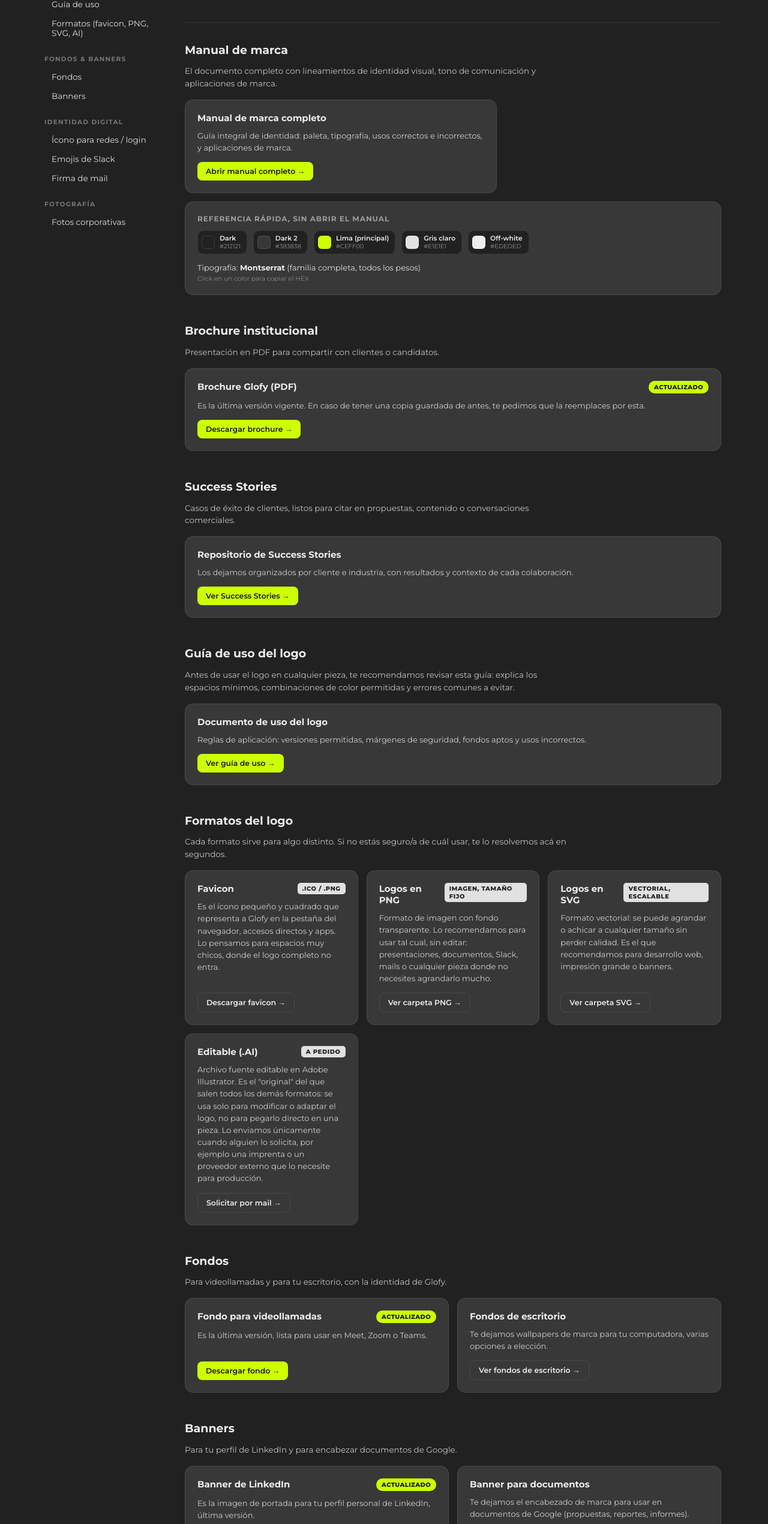
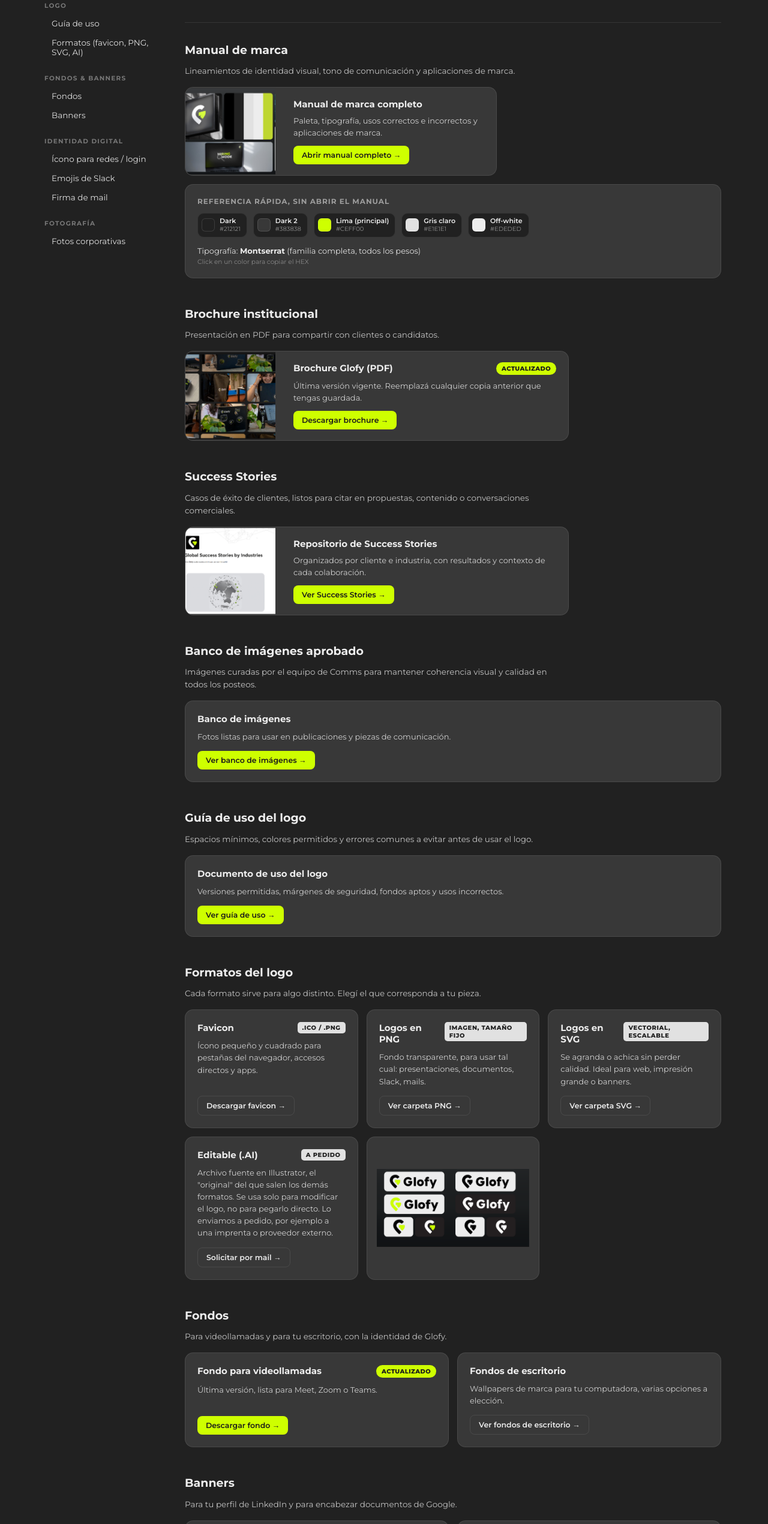
Before and after one commit to comms-glofy/brand, a plain HTML site: page index.html in a window 1280 px wide. Shown: the part 259-2800 px from the top of the page at 60% size. Drawn offline with Linux system fonts and the light colour scheme.

Commit message:
Update index.html

```diff
--- a/index.html
+++ b/index.html
@@ -158,6 +158,19 @@
   }
   .btn.ghost:hover{border-color:var(--lime); color:var(--lime);}
 
+  .card-media{
+    flex-direction:row; padding:0; max-width:640px; overflow:hidden;
+  }
+  .card-media .card-media-img{
+    width:150px; flex-shrink:0; object-fit:cover; display:block;
+  }
+  .card-media .card-media-body{
+    padding:18px 20px; display:flex; flex-direction:column; gap:8px; flex:1; min-width:0;
+  }
+
+  .img-card{padding:16px; overflow:hidden; background:var(--bg2); display:flex; align-items:center; justify-content:center; min-height:220px;}
+  .img-card img{width:100%; height:100%; object-fit:contain; display:block;}
+
   /* palette mini section */
   .palette-card{
     background:var(--bg2); border:1px solid var(--border); border-radius:var(--radius);
@@ -231,9 +244,16 @@
     nav.side .group-label{display:none;}
     nav.side a{white-space:nowrap; border-left:none; border-bottom:2px solid transparent;}
     nav.side a.active{border-left:none; border-bottom-color:var(--lime);}
+    .brand img{height:20px;}
+    .brand{font-size:13.5px;}
     main{padding:24px 18px 80px;}
-    .search-wrap{max-width:none;}
-    .topbar{flex-wrap:wrap;}
+    .search-wrap{max-width:none; order:3; flex-basis:100%;}
+    .topbar{flex-wrap:wrap; padding:12px 16px; gap:10px;}
+    .updated-tag{order:2; margin-left:auto; font-size:10px;}
+    .hero h1{font-size:24px;}
+    .img-card{min-height:150px;}
+    .card-media{flex-direction:column;}
+    .card-media .card-media-img{width:100%; height:130px;}
   }
 </style>
 </head>
@@ -257,6 +277,7 @@
     <a href="#marca">Manual de marca</a>
     <a href="#brochure">Brochure</a>
     <a href="#stories">Success Stories</a>
+    <a href="#banco-imagenes">Banco de imágenes</a>
 
     <div class="group-label">Logo</div>
     <a href="#logo-uso">Guía de uso</a>
@@ -286,15 +307,18 @@
     <section class="block" id="marca" data-keywords="manual marca brand book colores paleta tipografia fuente montserrat">
       <div class="block-head">
         <h2>Manual de marca</h2>
-        <p class="block-desc">El documento completo con lineamientos de identidad visual, tono de comunicación y aplicaciones de marca.</p>
+        <p class="block-desc">Lineamientos de identidad visual, tono de comunicación y aplicaciones de marca.</p>
       </div>
-      <div class="card" style="max-width:520px;">
+      <div class="card card-media" style="max-width:520px;">
+        <img class="card-media-img" src="https://raw.githubusercontent.com/comms-glofy/brand/refs/heads/main/brandbook.png" alt="Manual de marca Glofy">
+        <div class="card-media-body">
           <div class="card-top">
             <h3>Manual de marca completo</h3>
           </div>
-        <p>Guía integral de identidad: paleta, tipografía, usos correctos e incorrectos, y aplicaciones de marca.</p>
+          <p>Paleta, tipografía, usos correctos e incorrectos y aplicaciones de marca.</p>
           <div class="btn-row">
             <a class="btn" href="https://drive.google.com/drive/folders/1bPQBH-Ahoqwirutf3dFwiLhuyTvvv0lw?usp=drive_link" target="_blank" rel="noopener">Abrir manual completo →</a>
+          </div>
         </div>
       </div>
 
@@ -319,14 +343,17 @@
         <p class="block-desc">Presentación en PDF para compartir con clientes o candidatos.</p>
       </div>
       <div class="grid">
-        <div class="card">
+        <div class="card card-media">
+          <img class="card-media-img" src="https://raw.githubusercontent.com/comms-glofy/brand/refs/heads/main/brochure.png" alt="Brochure institucional Glofy">
+          <div class="card-media-body">
             <div class="card-top">
               <h3>Brochure Glofy (PDF)</h3>
               <span class="badge">Actualizado</span>
             </div>
-          <p>Es la última versión vigente. En caso de tener una copia guardada de antes, te pedimos que la reemplaces por esta.</p>
+            <p>Última versión vigente. Reemplazá cualquier copia anterior que tengas guardada.</p>
             <div class="btn-row">
               <a class="btn" href="https://drive.google.com/drive/folders/1eA5qVDE12Tw4DIY487-_PuAhJZ4F1RNf?usp=drive_link" target="_blank" rel="noopener">Descargar brochure →</a>
+            </div>
           </div>
         </div>
       </div>
@@ -339,11 +366,31 @@
         <p class="block-desc">Casos de éxito de clientes, listos para citar en propuestas, contenido o conversaciones comerciales.</p>
       </div>
       <div class="grid">
-        <div class="card">
+        <div class="card card-media">
+          <img class="card-media-img" src="https://raw.githubusercontent.com/comms-glofy/brand/refs/heads/main/success.png" alt="Success Stories Glofy">
+          <div class="card-media-body">
             <div class="card-top"><h3>Repositorio de Success Stories</h3></div>
-          <p>Los dejamos organizados por cliente e industria, con resultados y contexto de cada colaboración.</p>
+            <p>Organizados por cliente e industria, con resultados y contexto de cada colaboración.</p>
             <div class="btn-row">
               <a class="btn" href="https://docs.glofy.co/stories" target="_blank" rel="noopener">Ver Success Stories →</a>
+            </div>
+          </div>
+        </div>
+      </div>
+    </section>
+
+    <!-- BANCO DE IMÁGENES -->
+    <section class="block" id="banco-imagenes" data-keywords="banco de imagenes fotos posteos redes contenido aprobado">
+      <div class="block-head">
+        <h2>Banco de imágenes aprobado</h2>
+        <p class="block-desc">Imágenes curadas por el equipo de Comms para mantener coherencia visual y calidad en todos los posteos.</p>
+      </div>
+      <div class="grid">
+        <div class="card">
+          <div class="card-top"><h3>Banco de imágenes</h3></div>
+          <p>Fotos listas para usar en publicaciones y piezas de comunicación.</p>
+          <div class="btn-row">
+            <a class="btn" href="https://drive.google.com/drive/folders/1R3zHQ6Lv80OSAXbsf1pNqi9t_k3wGSy3?usp=sharing" target="_blank" rel="noopener">Ver banco de imágenes →</a>
           </div>
         </div>
       </div>
@@ -353,12 +400,12 @@
     <section class="block" id="logo-uso" data-keywords="logo uso reglas guia isotipo imagotipo">
       <div class="block-head">
         <h2>Guía de uso del logo</h2>
-        <p class="block-desc">Antes de usar el logo en cualquier pieza, te recomendamos revisar esta guía: explica los espacios mínimos, combinaciones de color permitidas y errores comunes a evitar.</p>
+        <p class="block-desc">Espacios mínimos, colores permitidos y errores comunes a evitar antes de usar el logo.</p>
       </div>
       <div class="grid">
         <div class="card">
           <div class="card-top"><h3>Documento de uso del logo</h3></div>
-          <p>Reglas de aplicación: versiones permitidas, márgenes de seguridad, fondos aptos y usos incorrectos.</p>
+          <p>Versiones permitidas, márgenes de seguridad, fondos aptos y usos incorrectos.</p>
           <div class="btn-row">
             <a class="btn" href="https://drive.google.com/file/d/1L2hwN70-vmbdL-G5lDvhJszQ-e_EzJQt/view?usp=drive_link" target="_blank" rel="noopener">Ver guía de uso →</a>
           </div>
@@ -370,7 +417,7 @@
     <section class="block" id="logo-formatos" data-keywords="logo favicon png svg ai editable vector formatos">
       <div class="block-head">
         <h2>Formatos del logo</h2>
-        <p class="block-desc">Cada formato sirve para algo distinto. Si no estás seguro/a de cuál usar, te lo resolvemos acá en segundos.</p>
+        <p class="block-desc">Cada formato sirve para algo distinto. Elegí el que corresponda a tu pieza.</p>
       </div>
       <div class="grid two">
         <div class="card fmt-card">
@@ -378,7 +425,7 @@
             <h3>Favicon</h3>
             <span class="fmt-tag">.ico / .png</span>
           </div>
-          <p>Es el ícono pequeño y cuadrado que representa a Glofy en la pestaña del navegador, accesos directos y apps. Lo pensamos para espacios muy chicos, donde el logo completo no entra.</p>
+          <p>Ícono pequeño y cuadrado para pestañas del navegador, accesos directos y apps.</p>
           <div class="btn-row">
             <a class="btn ghost" href="https://drive.google.com/file/d/1uI5aWUBtKqGYWAqxzDFjfI9so_2S4Y46/view?usp=drive_link" target="_blank" rel="noopener">Descargar favicon →</a>
           </div>
@@ -389,7 +436,7 @@
             <h3>Logos en PNG</h3>
             <span class="fmt-tag">Imagen, tamaño fijo</span>
           </div>
-          <p>Formato de imagen con fondo transparente. Lo recomendamos para usar tal cual, sin editar: presentaciones, documentos, Slack, mails o cualquier pieza donde no necesites agrandarlo mucho.</p>
+          <p>Fondo transparente, para usar tal cual: presentaciones, documentos, Slack, mails.</p>
           <div class="btn-row">
             <a class="btn ghost" href="https://drive.google.com/drive/folders/1zlr93lkQUZu0AXEK32wqw0fnZSI6yNV7?usp=drive_link" target="_blank" rel="noopener">Ver carpeta PNG →</a>
           </div>
@@ -400,7 +447,7 @@
             <h3>Logos en SVG</h3>
             <span class="fmt-tag">Vectorial, escalable</span>
           </div>
-          <p>Formato vectorial: se puede agrandar o achicar a cualquier tamaño sin perder calidad. Es el que recomendamos para desarrollo web, impresión grande o banners.</p>
+          <p>Se agranda o achica sin perder calidad. Ideal para web, impresión grande o banners.</p>
           <div class="btn-row">
             <a class="btn ghost" href="https://drive.google.com/drive/folders/1ZjJ7a6FFTu-qLUOk-5agXT8SQMn8O3Rq?usp=drive_link" target="_blank" rel="noopener">Ver carpeta SVG →</a>
           </div>
@@ -411,10 +458,14 @@
             <h3>Editable (.AI)</h3>
             <span class="fmt-tag">A pedido</span>
           </div>
-          <p>Archivo fuente editable en Adobe Illustrator. Es el "original" del que salen todos los demás formatos: se usa solo para modificar o adaptar el logo, no para pegarlo directo en una pieza. Lo enviamos únicamente cuando alguien lo solicita, por ejemplo una imprenta o un proveedor externo que lo necesite para producción.</p>
+          <p>Archivo fuente en Illustrator, el "original" del que salen los demás formatos. Se usa solo para modificar el logo, no para pegarlo directo. Lo enviamos a pedido, por ejemplo a una imprenta o proveedor externo.</p>
           <div class="btn-row">
             <a class="btn ghost" href="mailto:comms@glofy.co?subject=Solicito%20el%20archivo%20.AI%20del%20logo" target="_blank" rel="noopener">Solicitar por mail →</a>
           </div>
+        </div>
+
+        <div class="card fmt-card img-card">
+          <img src="https://raw.githubusercontent.com/comms-glofy/brand/refs/heads/main/logos.png" alt="Variantes del logo Glofy">
         </div>
       </div>
     </section>
@@ -431,14 +482,14 @@
             <h3>Fondo para videollamadas</h3>
             <span class="badge">Actualizado</span>
           </div>
-          <p>Es la última versión, lista para usar en Meet, Zoom o Teams.</p>
+          <p>Última versión, lista para Meet, Zoom o Teams.</p>
           <div class="btn-row">
             <a class="btn" href="https://drive.google.com/file/d/1x0UzEff6On29-Kj3jLoCY_9PiLJiUT3M/view?usp=sharing" target="_blank" rel="noopener">Descargar fondo →</a>
           </div>
         </div>
         <div class="card">
           <div class="card-top"><h3>Fondos de escritorio</h3></div>
-          <p>Te dejamos wallpapers de marca para tu computadora, varias opciones a elección.</p>
+          <p>Wallpapers de marca para tu computadora, varias opciones a elección.</p>
           <div class="btn-row">
             <a class="btn ghost" href="https://drive.google.com/drive/folders/1sKmBlbkh3gB_-E97D2J9ollKpRWbhATy?usp=drive_link" target="_blank" rel="noopener">Ver fondos de escritorio →</a>
           </div>
@@ -458,14 +509,14 @@
             <h3>Banner de LinkedIn</h3>
             <span class="badge">Actualizado</span>
           </div>
-          <p>Es la imagen de portada para tu perfil personal de LinkedIn, última versión.</p>
+          <p>Portada para tu perfil personal de LinkedIn, última versión.</p>
           <div class="btn-row">
             <a class="btn" href="https://drive.google.com/file/d/1-lcmEsJUWV_traQG5OIEEoxwCFbqnA7W/view?usp=sharing" target="_blank" rel="noopener">Descargar banner →</a>
           </div>
         </div>
         <div class="card">
           <div class="card-top"><h3>Banner para documentos</h3></div>
-          <p>Te dejamos el encabezado de marca para usar en documentos de Google (propuestas, reportes, informes).</p>
+          <p>Encabezado de marca para documentos de Google: propuestas, reportes, informes.</p>
           <div class="btn-row">
             <a class="btn ghost" href="https://drive.google.com/drive/folders/12euGsV99uCo1Dv3vf21653oI5UIlXrwt?usp=drive_link" target="_blank" rel="noopener">Ver carpeta →</a>
             <a class="btn ghost" href="https://docs.glofy.co/banners-google" target="_blank" rel="noopener">Instructivo de uso →</a>
@@ -483,7 +534,7 @@
       <div class="grid">
         <div class="card">
           <div class="card-top"><h3>Isotipo: ícono "G"</h3></div>
-          <p>Te recomendamos usarlo cuando necesites iniciar sesión en una plataforma o cargar una foto de perfil pequeña (redes sociales, apps, Slack), donde el logo completo no entra bien. En piezas grandes, en cambio, va el logo completo.</p>
+          <p>Usalo para iniciar sesión o como foto de perfil chica (redes, apps, Slack), donde el logo completo no entra. En piezas grandes va el logo completo.</p>
           <div class="btn-row">
             <a class="btn" href="https://drive.google.com/file/d/13pcrJMfUaLydnqA5x3TVMPpy9IFna0BX/view?usp=sharing" target="_blank" rel="noopener">Descargar isotipo →</a>
           </div>
@@ -498,7 +549,7 @@
       </div>
       <div class="note-card">
         <div class="ico">🙂</div>
-        <p>Escribí <code>:glofy</code> en cualquier mensaje de Slack y vas a ver todas las opciones disponibles. Los pensamos para sumarle identidad, color y onda a tus mensajes del día a día.</p>
+        <p>Escribí <code>:glofy</code> en cualquier mensaje de Slack y vas a ver todas las opciones disponibles. Sumale identidad y color a tus mensajes.</p>
       </div>
     </section>
 
@@ -509,7 +560,7 @@
       </div>
       <div class="note-card">
         <div class="ico">✉️</div>
-        <p>Ya te enviamos tu firma de mail y tu foto de perfil brandeada desde Comms. En caso de necesitar actualizarlas, o si nunca te llegaron, escribinos a <code>comms@glofy.co</code> y te las volvemos a mandar.</p>
+        <p>Ya te enviamos tu firma de mail y tu foto de perfil brandeada. Si necesitás actualizarlas o no te llegaron, escribinos a <code>comms@glofy.co</code>.</p>
       </div>
     </section>
 
@@ -522,8 +573,8 @@
       <div class="soon-card">
         <span class="badge soon">Próximamente</span>
         <h3>Acceso por apellido</h3>
-        <p>Desde Comms estamos armando un sistema para que cada persona acceda únicamente a su propia carpeta de fotos, buscando por apellido, sin ver las del resto del equipo.</p>
-        <p>Mientras tanto, te contamos que el mail con tus fotos ya fue enviado hace un tiempo: te recomendamos revisar tu casilla. En caso de no encontrarlo, escribinos a <code style="background:var(--bg);padding:2px 7px;border-radius:5px;color:var(--lime);">comms@glofy.co</code>.</p>
+        <p>Estamos armando un sistema de acceso por apellido, para que cada persona vea solo su propia carpeta.</p>
+        <p>Mientras tanto, revisá tu casilla: el mail con tus fotos ya fue enviado. Si no lo encontrás, escribinos a <code style="background:var(--bg);padding:2px 7px;border-radius:5px;color:var(--lime);">comms@glofy.co</code>.</p>
       </div>
     </section>
 
```
Lines whose indentation alone changed are shown as unchanged.
